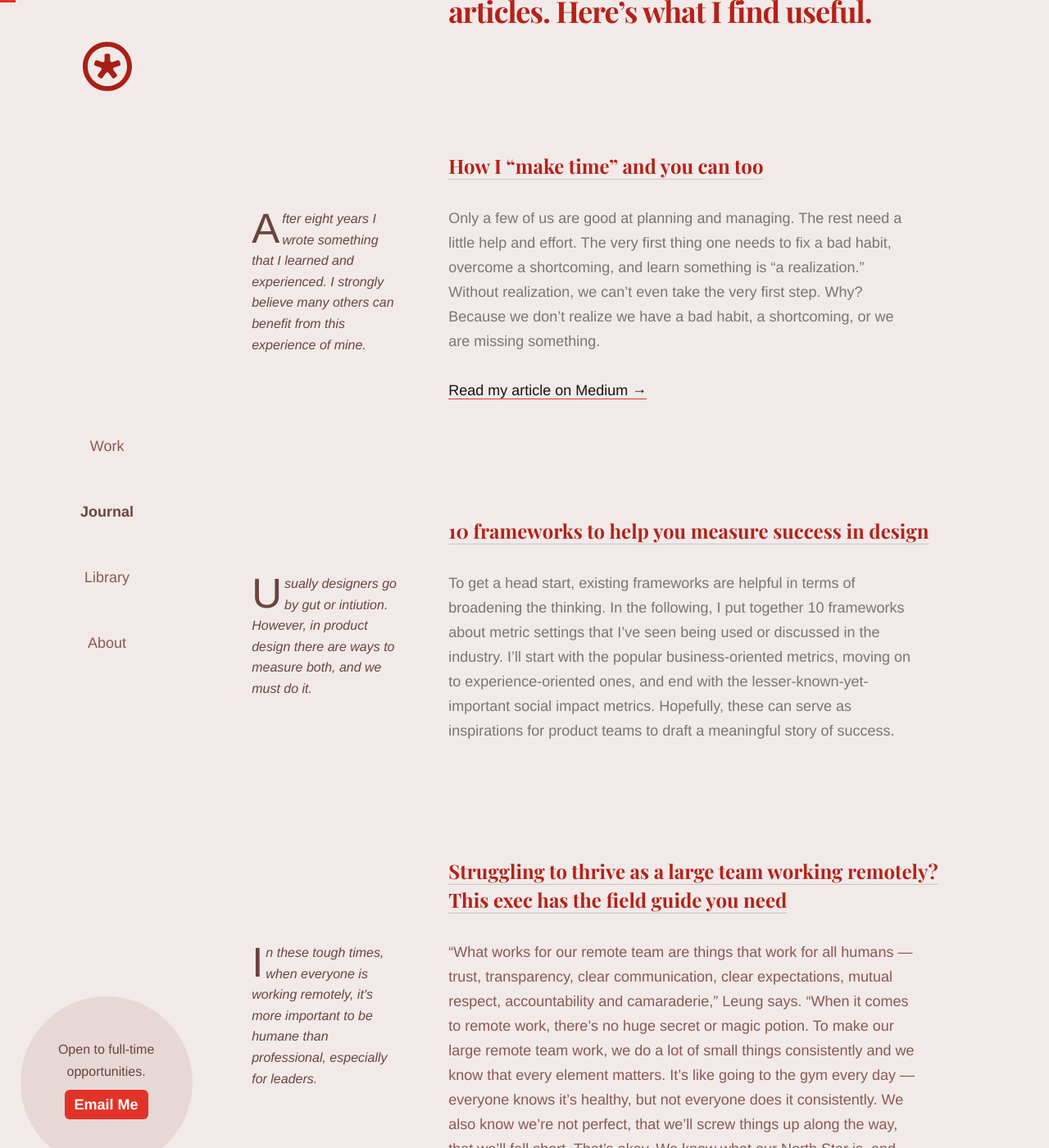
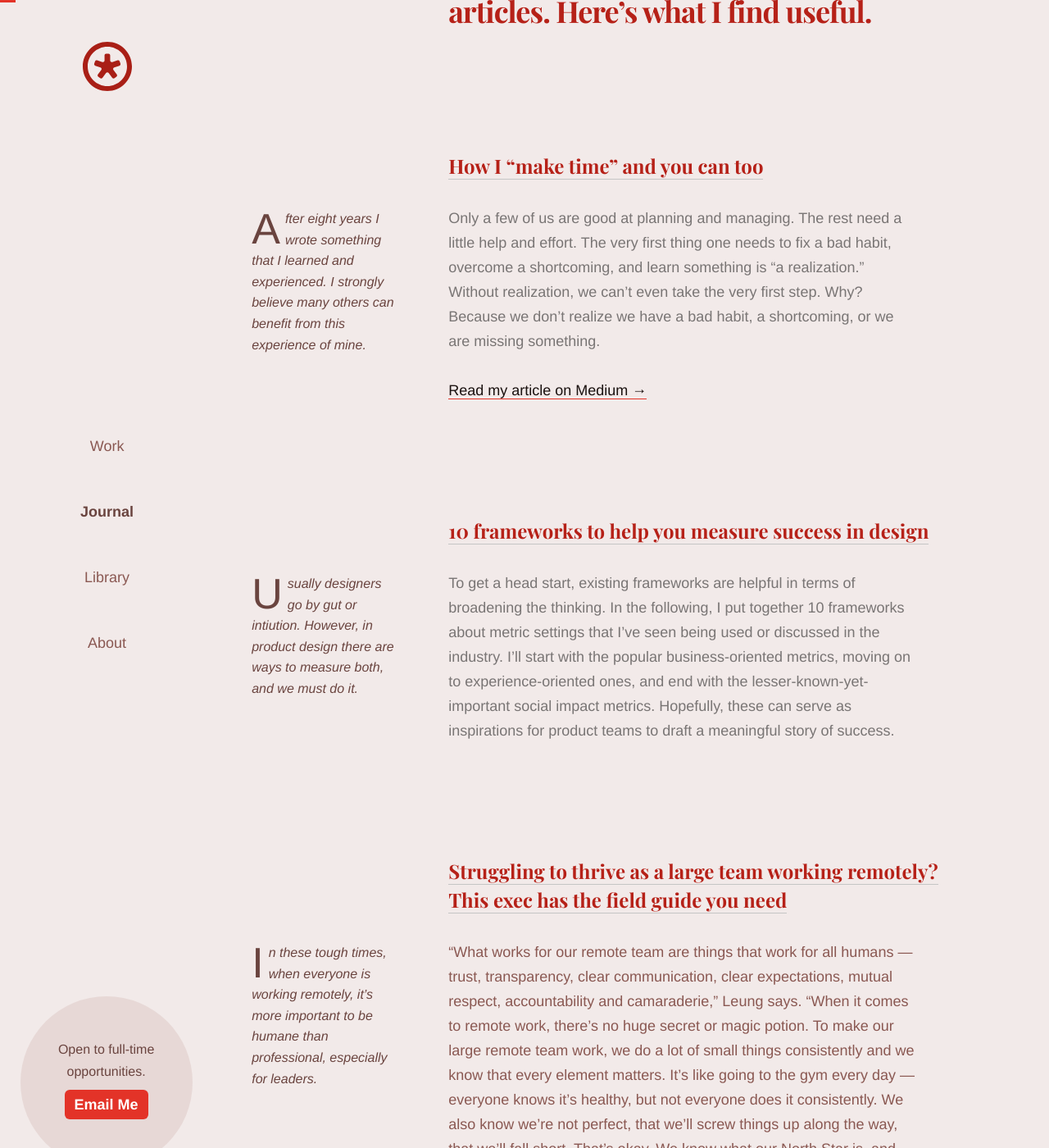
Before and after one commit to harjotgrewal/amrindersandhu, a Jekyll site: the page built from journal.html, in a window 1280 px wide and 1400 px high, scrolled down 355 px. Shown: the whole window at 82% size. Built offline with Jekyll 4.4.1, drawn with Linux system fonts in a browser that asks for light colours.

Commit message:
[F][CSS] Dropcase

```diff
--- a/_scss/_base-typography.scss
+++ b/_scss/_base-typography.scss
@@ -331,12 +331,12 @@
 
 .c-dropcap {
     display: inline-block;
-    font-size: 51px;
+    font-size: 52px;
     font-style: normal;
     font-weight: 200;
     float: left;
     line-height: 1;
-    margin-right: 3px;
+    margin-right: 6px;
 
     &:before,
     &:after {
@@ -349,6 +349,6 @@
     }
 
     &:after {
-        margin-top: 0;
+        margin-top: -3px;
     }
 }
--- a/css/styles.css
+++ b/css/styles.css
@@ -992,19 +992,19 @@
 
 .c-dropcap {
   display: inline-block;
-  font-size: 51px;
+  font-size: 52px;
   font-style: normal;
   font-weight: 200;
   float: left;
   line-height: 1;
-  margin-right: 3px; }
+  margin-right: 6px; }
   .c-dropcap:before, .c-dropcap:after {
     content: "";
     display: block; }
   .c-dropcap:before {
     margin-bottom: -1px; }
   .c-dropcap:after {
-    margin-top: 0; }
+    margin-top: -3px; }
 
 .c-billboard {
   -ms-flex-align: center;
```
Also changed, not shown: 1 other file.
